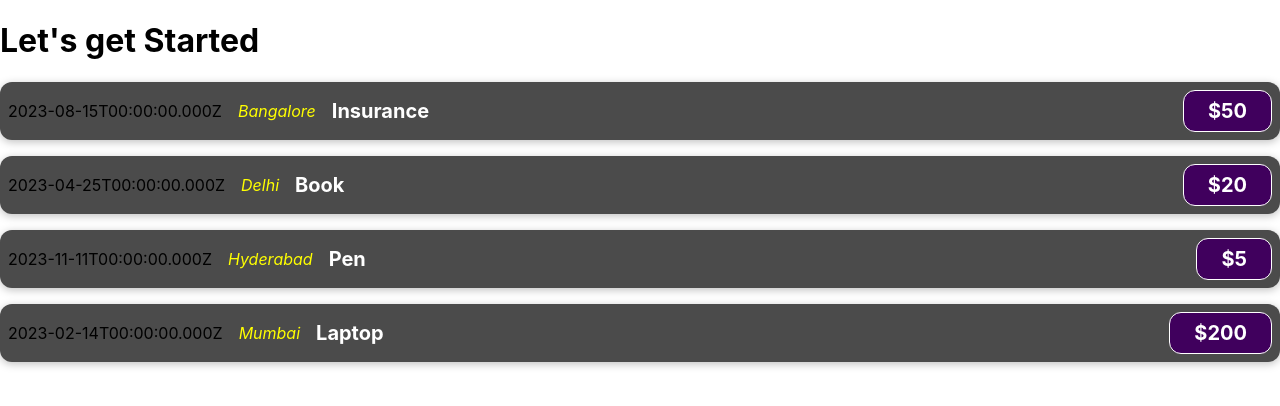
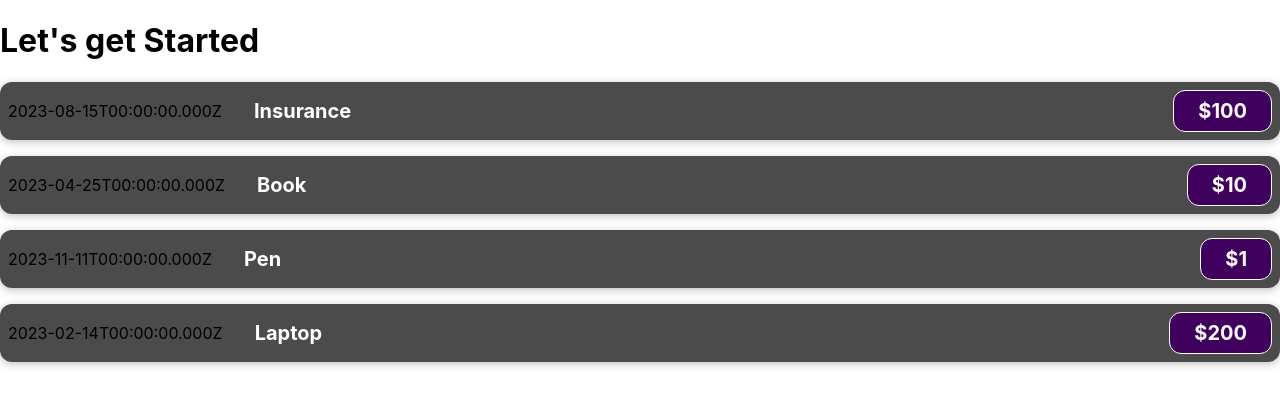
Before and after one commit to sagar1361/First_React_project, a React (Create React App) app in the folder first_project/: page / in a window 1280 px wide. Shown: the top 406 px of the page. Built offline with nearby package versions, Linux system fonts and the light colour scheme.

Commit message:
Creating_reusable_components

```diff
--- a/first_project/src/App.js
+++ b/first_project/src/App.js
@@ -2,33 +2,26 @@
 import ExpenseItem from "./components/ExpenseItem";
 
 function App() {
+  const expenses = [
+    { id: "1", date: new Date(2023, 7, 15), location :"Bangalore", title: "Insurance", price: 100 },
+    { id: "2", date: new Date(2023, 3, 25), location :"Delhi", title: "Book", price: 10 },
+    { id: "3", date: new Date(2023, 10, 11), location :"Hyderabad", title: "Pen", price: 1 },
+    { id: "4", date: new Date(2023, 1, 14), location :"Mumbai", title: "Laptop", price: 200 },
+  ];
+
   return (
     <div>
       <h1>Let's get Started</h1>
-      <ExpenseItem
-        date={new Date(2023, 7, 15)}
-        title="Insurance"
-        price="50"
-        location="Bangalore"
-      ></ExpenseItem>
-      <ExpenseItem
-        date={new Date(2023, 3, 25)}
-        title="Book"
-        price="20"
-        location="Delhi"
-      ></ExpenseItem>
-      <ExpenseItem
-        date={new Date(2023, 10, 11)}
-        title="Pen"
-        price="5"
-        location="Hyderabad"
-      ></ExpenseItem>
-      <ExpenseItem
-        date={new Date(2023, 1, 14)}
-        title="Laptop"
-        price="200"
-        location="Mumbai"
-      ></ExpenseItem>
+      {expenses.map((expense, index) => {
+        return (
+          <ExpenseItem
+            key={expense.id}
+            date={expense.date}
+            title={expense.title}
+            price={expense.price}
+          ></ExpenseItem>
+        );
+      })}
     </div>
   );
 }
```
